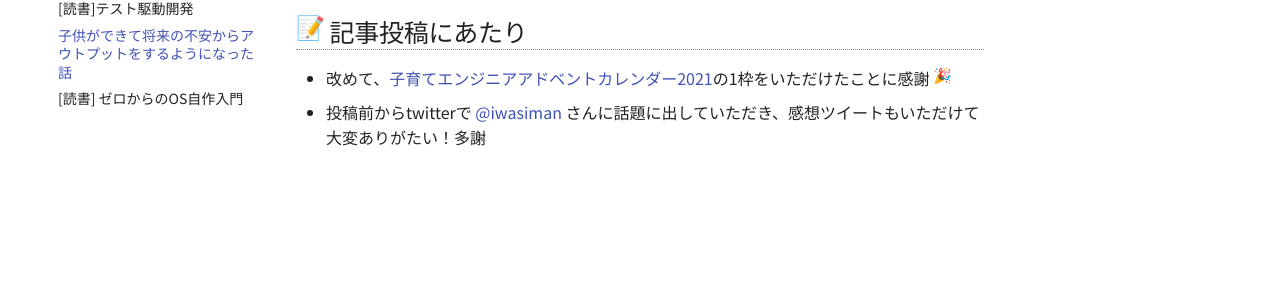
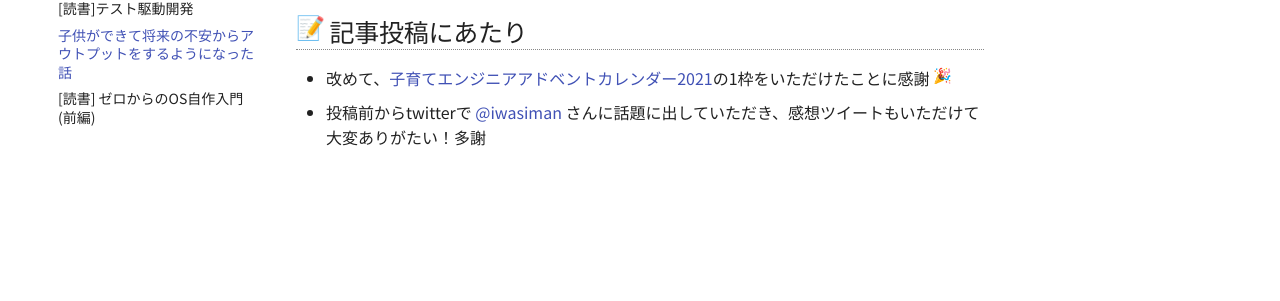
Before and after one commit to ngwork0301/mkdocs-blog, an MkDocs documentation site: the page built from blog/docs/2021/the_story_of_how_i_came_to_output.md, in a window 1280 px wide. Shown: the part 418-719 px from the top of the page. Built offline with MkDocs 1.6.1 and Material for MkDocs 9.7.7, drawn with Linux system fonts in a browser that asks for light colours; nearby versions of some CDN libraries; emoji names are drawn with the system emoji font; some web fonts are replaced; comment, search, counter and statistics services are not loaded.

Commit message:
Change the title of article zero-osdev-0_10.

```diff
--- a/blog/docs/2021/zero-osdev-0_10.md
+++ b/blog/docs/2021/zero-osdev-0_10.md
@@ -1,4 +1,4 @@
-# [読書] ゼロからのOS自作入門
+# [読書] ゼロからのOS自作入門(前編)
 `#ゼロからのOS自作入門` `#みかん本`
 
 ## :closed_book: 読んだ本
```
